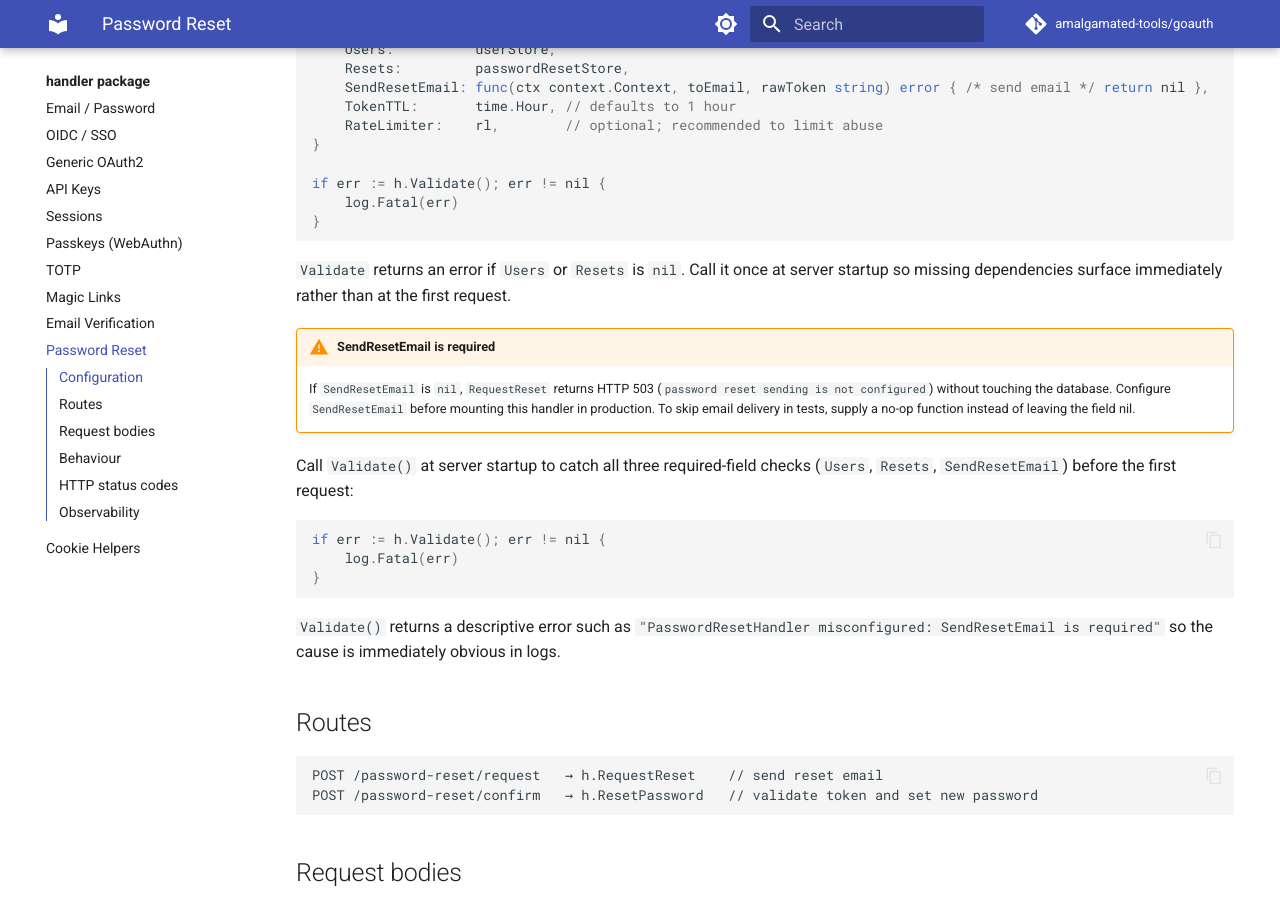
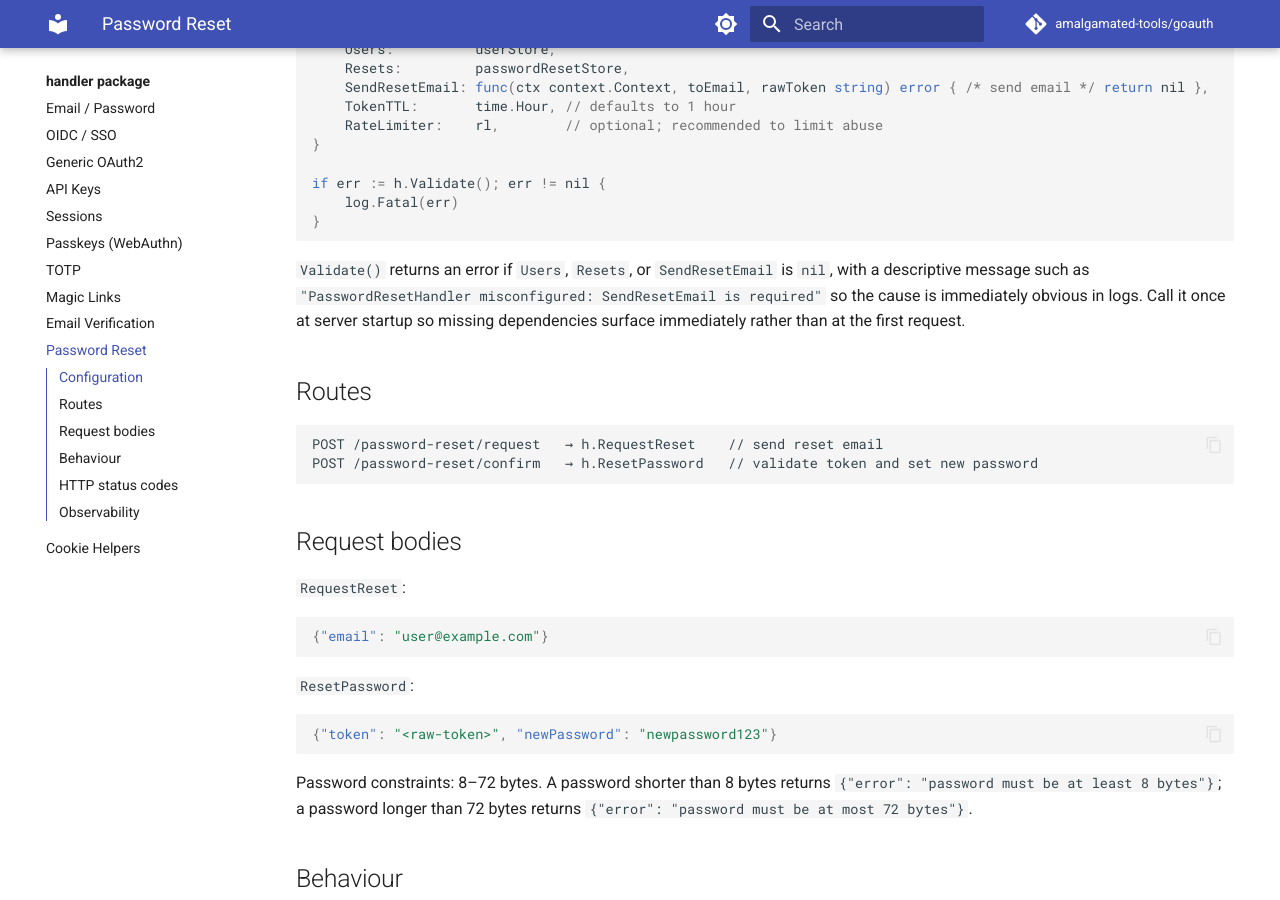
Before and after one commit to amalgamated-tools/goauth, an MkDocs documentation site: the page built from docs/handler/password-reset.md, in a window 1280 px wide and 900 px high, scrolled down 359 px. Built offline with MkDocs 1.6.1 and Material for MkDocs 9.7.7, drawn with Linux system fonts in a browser that asks for light colours; comment, search, counter and statistics services are not loaded.

Commit message:
docs(handler): fix contradictory Validate() field lists and remove duplicate code blocks
email-verification.md and password-reset.md each had two descriptions of
Validate() that disagreed on which fields are required. The inline note
omitted SendEmail/SendResetEmail, the secondary paragraph was correct but
included a duplicate code block. Consolidate into a single accurate
description listing all three required fields with the descriptive error
message format.

````diff
--- a/docs/handler/password-reset.md
+++ b/docs/handler/password-reset.md
@@ -18,20 +18,7 @@ if err := h.Validate(); err != nil {
 }
 ```
 
-`Validate` returns an error if `Users` or `Resets` is `nil`. Call it once at server startup so missing dependencies surface immediately rather than at the first request.
-
-!!! warning "SendResetEmail is required"
-    If `SendResetEmail` is `nil`, `RequestReset` returns HTTP 503 (`password reset sending is not configured`) without touching the database. Configure `SendResetEmail` before mounting this handler in production. To skip email delivery in tests, supply a no-op function instead of leaving the field nil.
-
-Call `Validate()` at server startup to catch all three required-field checks (`Users`, `Resets`, `SendResetEmail`) before the first request:
-
-```go
-if err := h.Validate(); err != nil {
-    log.Fatal(err)
-}
-```
-
-`Validate()` returns a descriptive error such as `"PasswordResetHandler misconfigured: SendResetEmail is required"` so the cause is immediately obvious in logs.
+`Validate()` returns an error if `Users`, `Resets`, or `SendResetEmail` is `nil`, with a descriptive message such as `"PasswordResetHandler misconfigured: SendResetEmail is required"` so the cause is immediately obvious in logs. Call it once at server startup so missing dependencies surface immediately rather than at the first request.
 
 ## Routes
 
````
Also changed, not shown: docs/handler/email-verification.md (+1 -11 lines).
